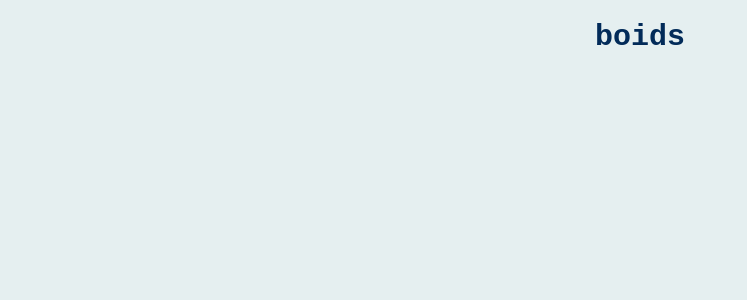
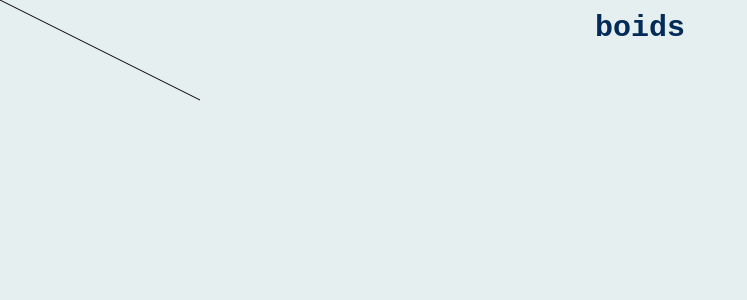
Before and after one commit to Matias-A/boids, a React (Create React App) app: page / in a window 1280 px wide. Shown: the top 300 px of the page, without its empty margins (0-747 px from the left). Built offline with nearby package versions, Linux system fonts and the light colour scheme.

Commit message:
Simple canvas

```diff
--- a/src/App.css
+++ b/src/App.css
@@ -13,4 +13,14 @@
     font-family: 'Courier New', monospace;
     color: #022b59;
     font-size: 30px;
+    position: absolute;
+    text-align: center;
+    top: 8px;
+    left: 50%;
+    transform: translate(-50%, -50%);
 }
+
+.canvas {
+    height: 100%;
+    width: 100%;
+}
--- a/src/App.js
+++ b/src/App.js
@@ -1,11 +1,25 @@
 import './App.css';
+import Canvas from './Canvas'
 
 function App() {
-  return (
-    <div className="App">
-    <h1 className="Title">boids</h1>
-    </div>
-  );
+
+    const draw = (ctx, frameCount) => {
+        ctx.clearRect(0, 0, ctx.canvas.width, ctx.canvas.height)
+        ctx.fillStyle = '#000000'
+        ctx.beginPath()
+        ctx.moveTo(0, 0);
+        ctx.lineTo(200, 100);
+        ctx.stroke();
+        //ctx.arc(50, 100, 20*Math.sin(frameCount*0.05)**2, 0, 2*Math.PI)
+        ctx.fill()
+    }
+
+    return (
+        <div className="App">
+            <h1 className="Title">boids</h1>
+            <Canvas className="canvas" draw={draw}/>
+        </div>
+    );
 }
 
 export default App;
--- a/src/Canvas.js
+++ b/src/Canvas.js
@@ -1,12 +1,32 @@
-import React, { useRef } from 'react'
+import React, { useRef, useEffect } from 'react'
 
 const Canvas = props => {
 
-  const canvasRef = useRef(null)
-  const canvas = canvasRef.current
-  const context = canvas.getContext('2d')
+  const { draw, ...rest } = props;
+  const canvasRef = useRef(null);
 
-  return <canvas ref={canvasRef} {...props}/>
+  const { innerWidth: width, innerHeight: height } = window;
+
+  useEffect(() => {
+
+    const canvas = canvasRef.current
+    const context = canvas.getContext('2d')
+    let frameCount = 0
+    let animationFrameId
+
+    const render = () => {
+      frameCount++
+      draw(context, frameCount)
+      animationFrameId = window.requestAnimationFrame(render)
+    }
+    render()
+
+    return () => {
+      window.cancelAnimationFrame(animationFrameId)
+    }
+  }, [draw])
+
+  return <canvas ref={canvasRef} {...rest} width={width} height={height}/>
 }
 
 export default Canvas
```
Also changed, not shown: 1 other file (tests, documents, lock files or other folders).
